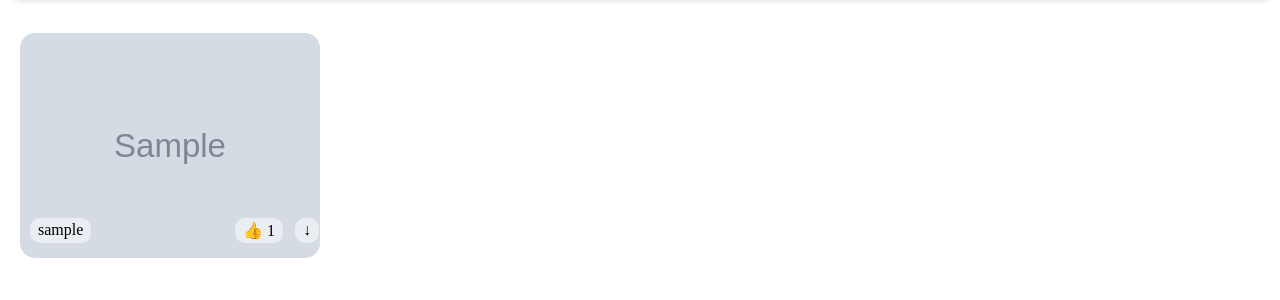
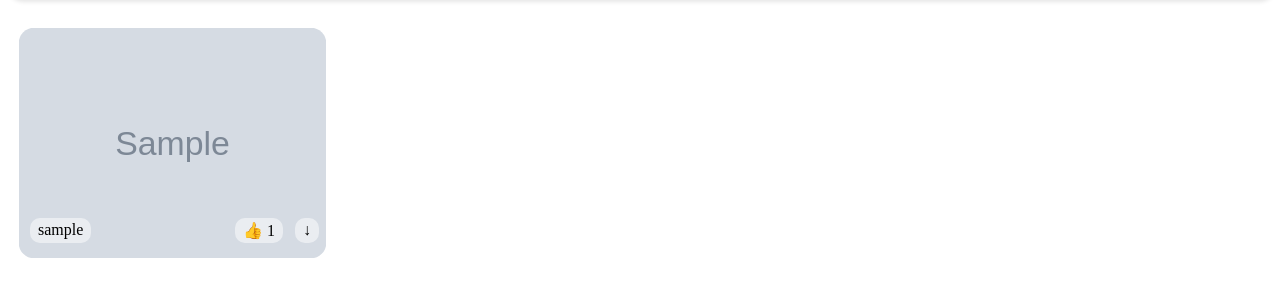
Before and after one commit to yCount/art_echo, a Django app: page / in a window 1280 px wide, with the pointer over the restyled element. Shown: the part 80-380 px from the top of the page. Run offline with Django 3.2, Linux system fonts and the light colour scheme; tables that the repository leaves empty hold one stand-in row (values such as "Sample post"); grey boxes marked "Sample" are stand-in pictures.

Commit message:
changed hover effect on images

```diff
--- a/static/css/figure_display.css
+++ b/static/css/figure_display.css
@@ -21,7 +21,8 @@ figure > img {
 }
 
 figure > img:hover  {
-    transform: translate(-5px, 5px);
+    transform: translate(-2.5px, 2.5px)scale(1.025);
+    cursor: pointer;
 }
 
 figure a {
```
